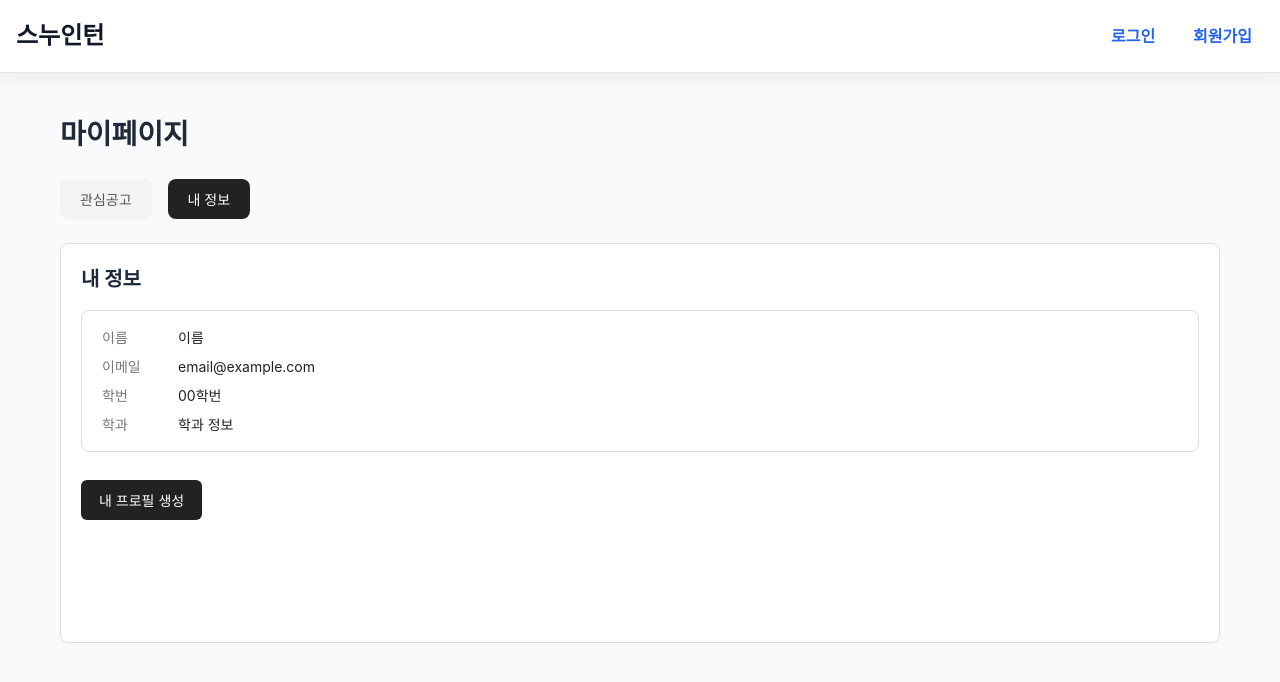
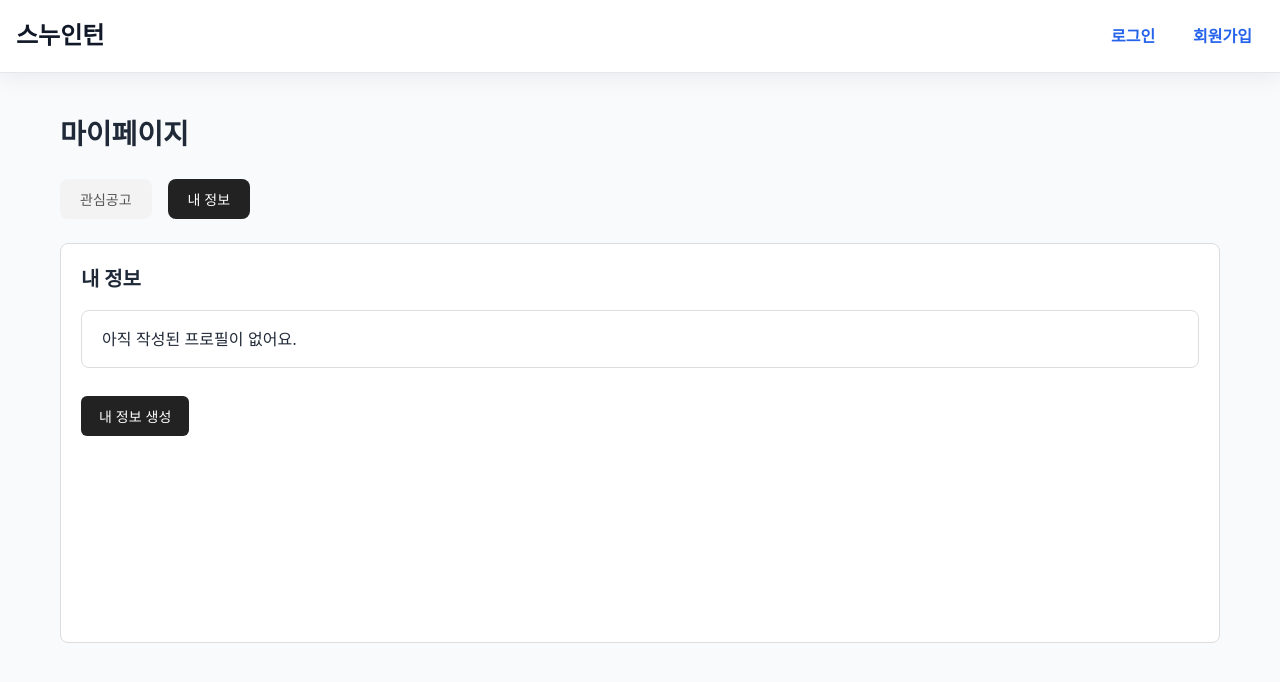
Before and after one commit to haram831/week5_waffle-snuIntern, a React (Vite) app: page /mypage in a window 1280 px wide. Both pictures are taken after a click on the button "내 정보". Shown: the top 682 px of the page. Built offline with nearby package versions, Linux system fonts and the light colour scheme; a web font is replaced by a local one.

Commit message:
Update MyInfo.tsx

```diff
--- a/src/components/MyPage/MyInfo.tsx
+++ b/src/components/MyPage/MyInfo.tsx
@@ -1,30 +1,24 @@
+import { useNavigate } from 'react-router-dom';
 import styles from './MyInfo.module.css';
 
 const MyInfo = () => {
+  const navigate = useNavigate();
+
   return (
     <div className={styles.wrapper}>
       <h2 className={styles.title}>내 정보</h2>
+
       <div className={styles.profileBox}>
-        <div className={styles.row}>
-          <span className={styles.label}>이름</span>
-          <span className={styles.value}>이름</span>
-        </div>
-        <div className={styles.row}>
-          <span className={styles.label}>이메일</span>
-          <span className={styles.value}>email@example.com</span>
-        </div>
-        <div className={styles.row}>
-          <span className={styles.label}>학번</span>
-          <span className={styles.value}>00학번</span>
-        </div>
-        <div className={styles.row}>
-          <span className={styles.label}>학과</span>
-          <span className={styles.value}>학과 정보</span>
-        </div>
+        <p>아직 작성된 프로필이 없어요.</p>
       </div>
+
       <div className={styles.buttonRow}>
-        <button type="button" className={styles.primaryButton}>
-          내 프로필 생성
+        <button
+          type="button"
+          className={styles.primaryButton}
+          onClick={() => navigate('/profile/create')}
+        >
+          내 정보 생성
         </button>
       </div>
     </div>
```
